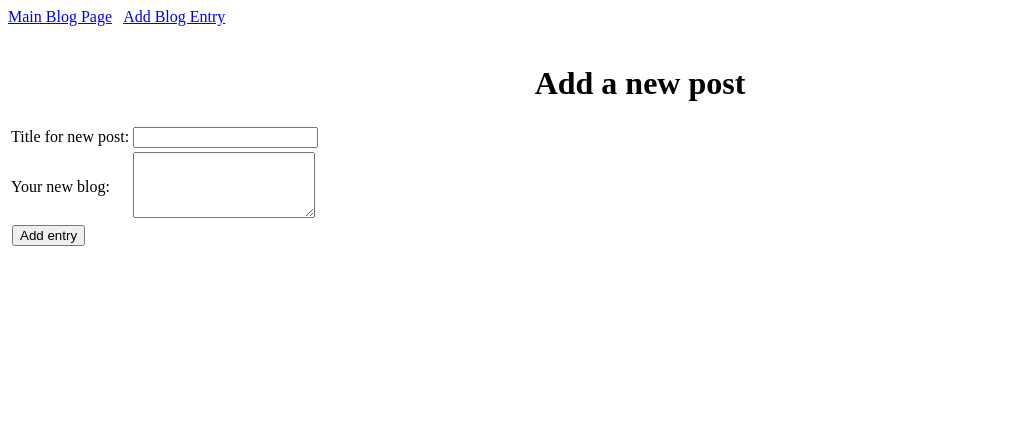
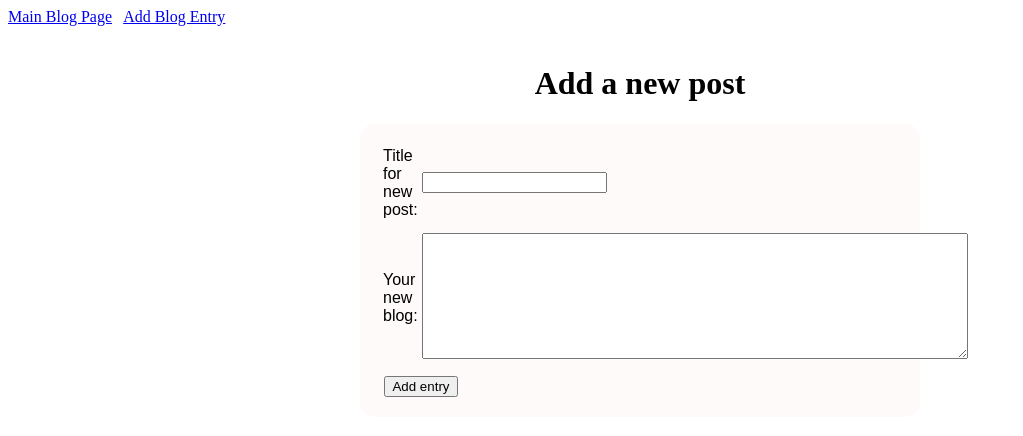
Before and after one commit to NancyBampo/build-a-blog, a Flask app: page /newpost in a window 1280 px wide. Shown: the top 436 px of the page, without its empty margins (0-1023 px from the left). Run offline with Flask 2, Linux system fonts and the light colour scheme.

Commit message:
updated base.html

```diff
--- a/templates/base.html
+++ b/templates/base.html
@@ -11,6 +11,20 @@
             }
             ul li{
                 list-style: none;
+            }
+
+            textarea{
+                margin: 10px 0;
+                width: 540px;
+                height: 120px;
+            }
+            form{
+                background-color:snow;
+                padding: 20px;
+                margin: 0 auto;
+                width: 520px;
+                font: 16px sans-serif;
+                border-radius: 15px;
             }
         </style>
     </head>
```
